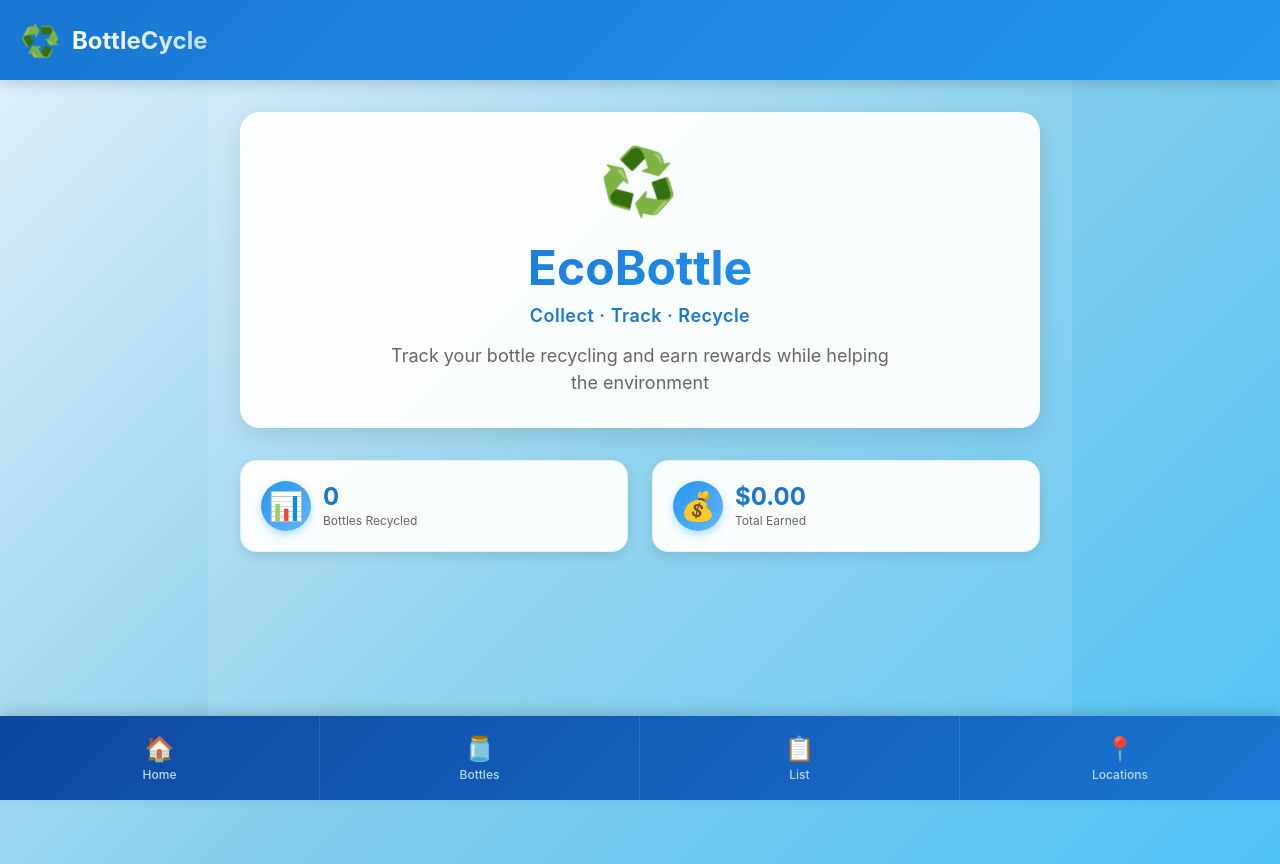
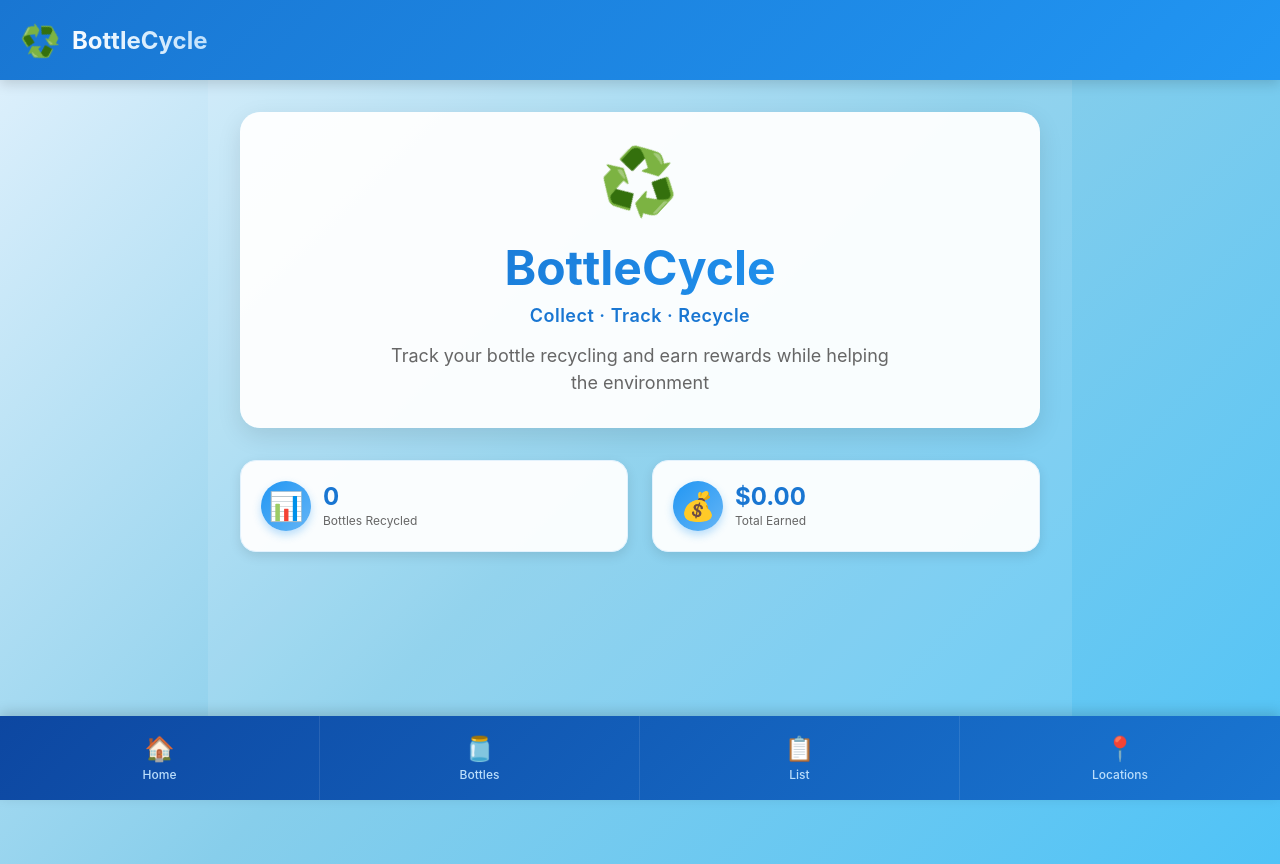
Before and after one commit to dentistmouthwash/wallach-2025-bottles, a React (Vite) app: page / in a window 1280 px wide. Built offline with nearby package versions, Linux system fonts and the light colour scheme.

Commit message:
bottlecycle title change

```diff
--- a/src/pages/home.jsx
+++ b/src/pages/home.jsx
@@ -38,7 +38,7 @@ export default function HomePage() {
       <div className="home-hero">
         <div className="hero-content">
           <div className="hero-icon">♻️</div>
-          <h1 className="hero-title">EcoBottle</h1>
+          <h1 className="hero-title">BottleCycle</h1>
           <p className="hero-subtitle">Collect · Track · Recycle</p>
           <p className="hero-description">
             Track your bottle recycling and earn rewards while helping the
```
